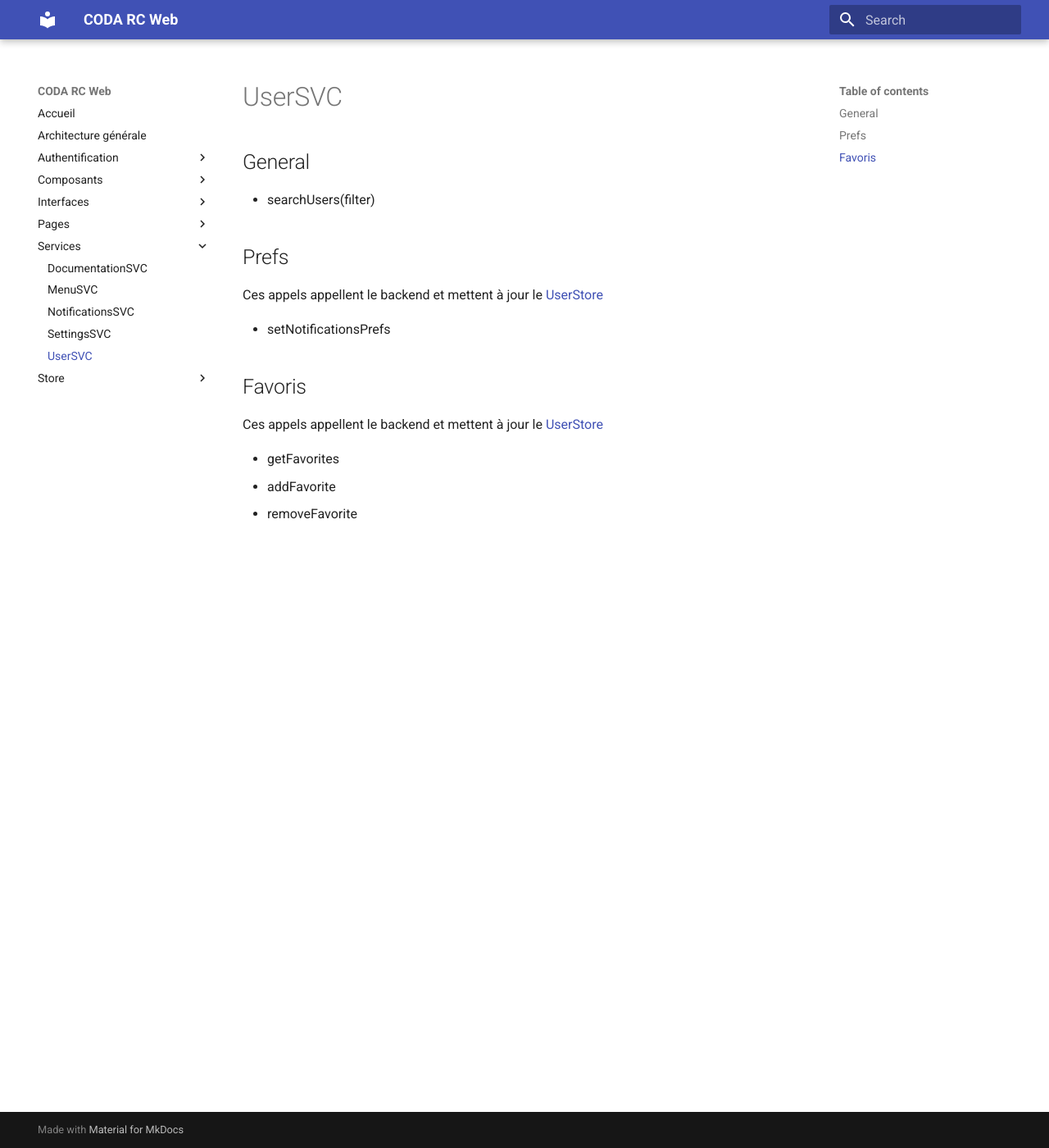
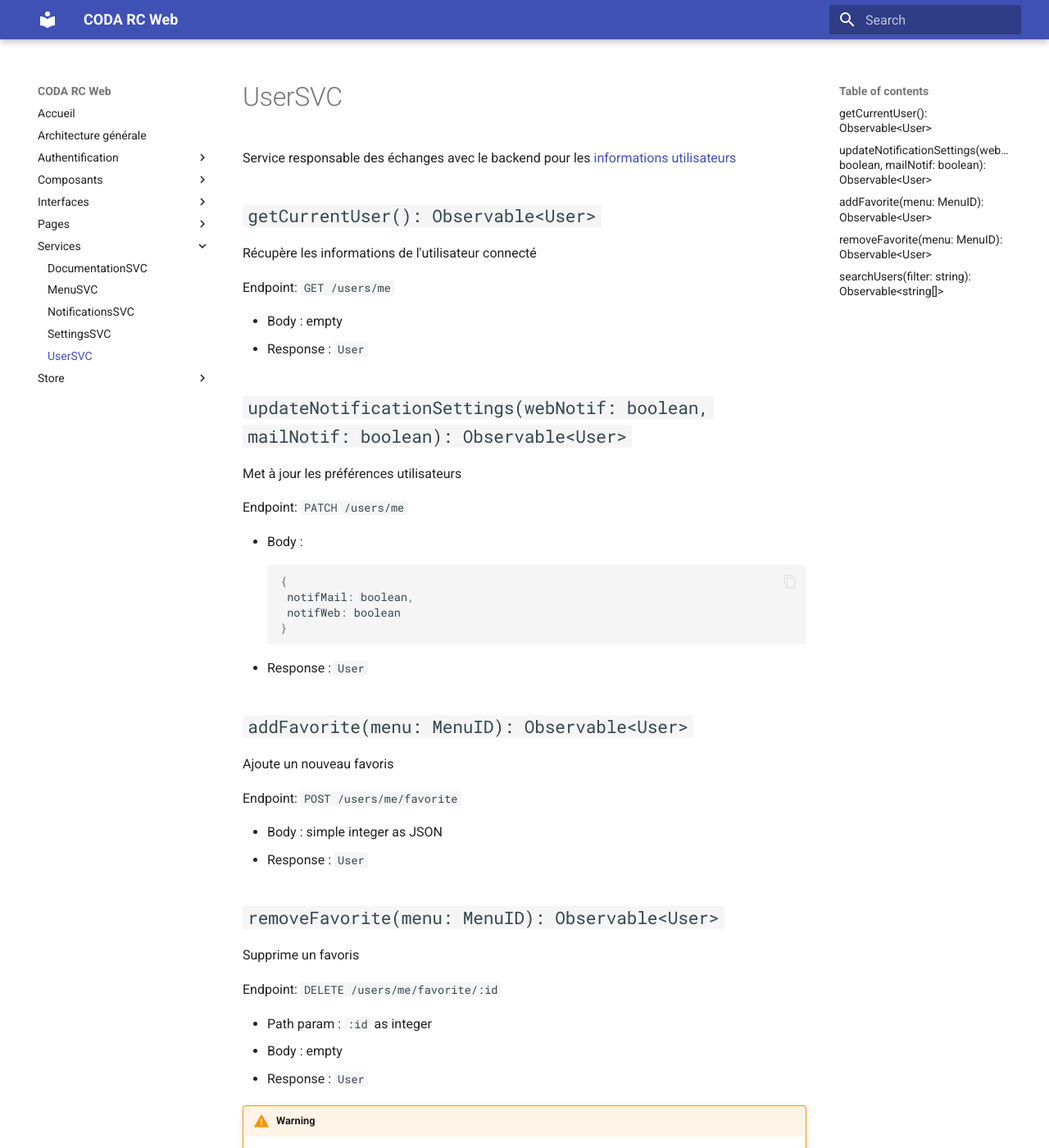
Before and after one commit to MichaelLhommeTransdev/demo-spec, an MkDocs documentation site: the page built from docs/Services/UserSVC.md, in a window 1280 px wide and 1400 px high. Shown: the whole window at 82% size. Built offline with MkDocs 1.6.1 and Material for MkDocs 9.7.7, drawn with Linux system fonts in a browser that asks for light colours; some of the changed text lies outside the part shown.

Commit message:
Specs utilisateurs

````diff
--- a/docs/Services/UserSVC.md
+++ b/docs/Services/UserSVC.md
@@ -1,15 +1,59 @@
+Service responsable des échanges avec le backend pour les [informations utilisateurs](../Interfaces/User.md)
 
-## General
-- searchUsers(filter)
 
-## Prefs
-Ces appels appellent le backend et mettent à jour le [UserStore](../Store/UserStore.md)
+## `getCurrentUser(): Observable<User>`
 
-- setNotificationsPrefs
+Récupère les informations de l'utilisateur connecté
 
-## Favoris
-Ces appels appellent le backend et mettent à jour le [UserStore](../Store/UserStore.md)
+Endpoint: `GET /users/me`
 
-- getFavorites
-- addFavorite
-- removeFavorite
+- Body : empty
+- Response : `User`
+
+## `updateNotificationSettings(webNotif: boolean, mailNotif: boolean): Observable<User>`
+
+Met à jour les préférences utilisateurs
+
+Endpoint: `PATCH /users/me`
+
+- Body :
+```json
+{
+ notifMail: boolean,
+ notifWeb: boolean
+}
+```
+- Response : `User`
+
+
+## `addFavorite(menu: MenuID): Observable<User>`
+
+Ajoute un nouveau favoris
+
+Endpoint: `POST /users/me/favorite`
+
+- Body : simple integer as JSON
+- Response : `User`
+
+## `removeFavorite(menu: MenuID): Observable<User>`
+
+Supprime un favoris
+
+Endpoint: `DELETE /users/me/favorite/:id`
+
+- Path param : `:id` as integer
+- Body : empty
+- Response : `User`
+
+!!! warning
+    L'ID passé au backend correspond à celui du menu, pas celui de la table de jointure
+
+## `searchUsers(filter: string): Observable<string[]>`
+
+Effectue une recherche d'utilisateur pour récupérer leurs noms.
+
+Endpoint: `GET /users?filter=:filter`
+
+- Path param : `:filter` as string
+- Body : empty
+- Response : `string[]`
--- a/docs/Store/UserStore.md
+++ b/docs/Store/UserStore.md
@@ -1,7 +1,17 @@
-Stockage des infos utilisateurs de base
-- user name
-- roles
+Store utilisé par les composants d'interface pour interragir avec [les données utilisateurs](../Interfaces/User.md)
 
-Stockage des favoris utilisateurs
+## `user: Observable<User>`
 
-Stockage des préférences utilisateurs
+Référence à l'utilisateur connecté
+
+## `updateNotificationSettings(webNotif: boolean, mailNotif: boolean): Observable<User>`
+
+Mise à jour des préférences de notifications
+
+## `addFavorite(menuId: MenuID): Observable<void>`
+
+Ajout d'un nouveau favoris
+
+## ``removeFavorite(menuId: MenuID): Observable<void>`
+
+Suppression d'un favoris
````
Also changed, not shown: docs/Interfaces/User.md (+12 -37 lines).
